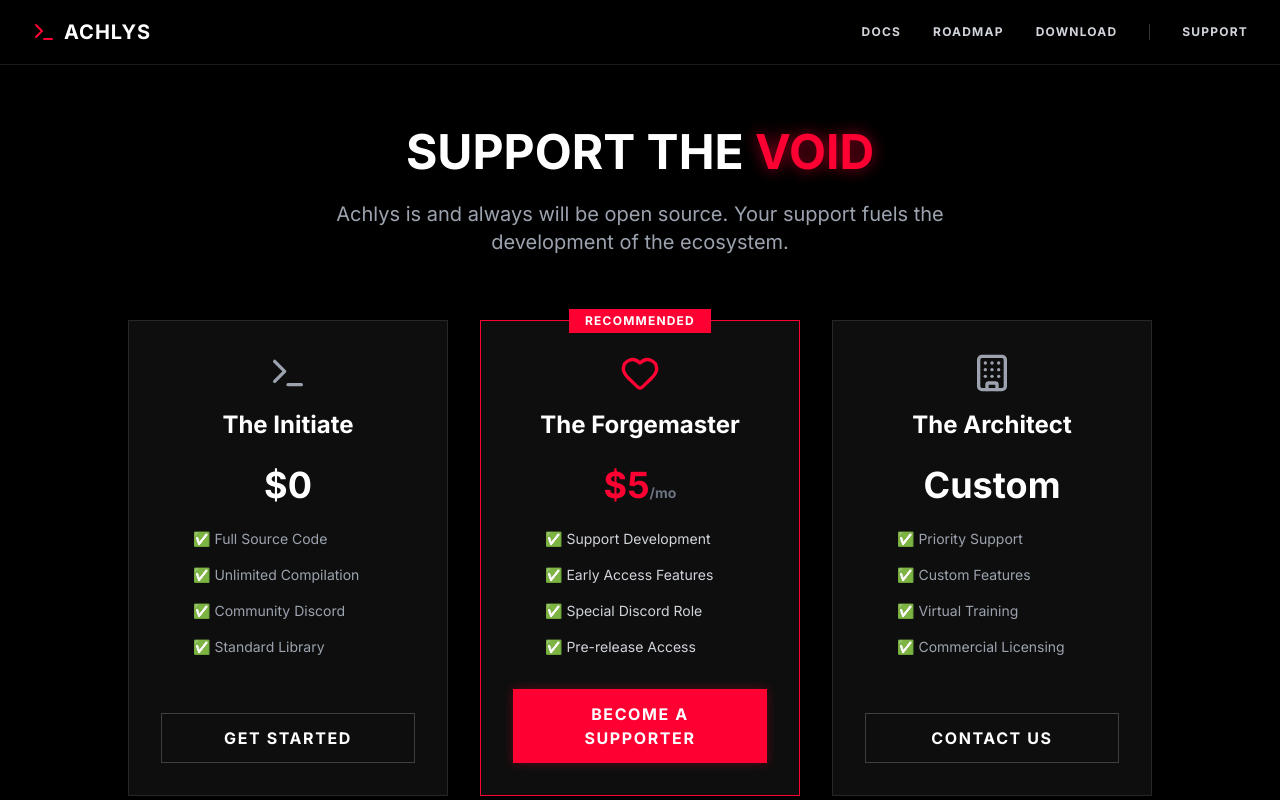
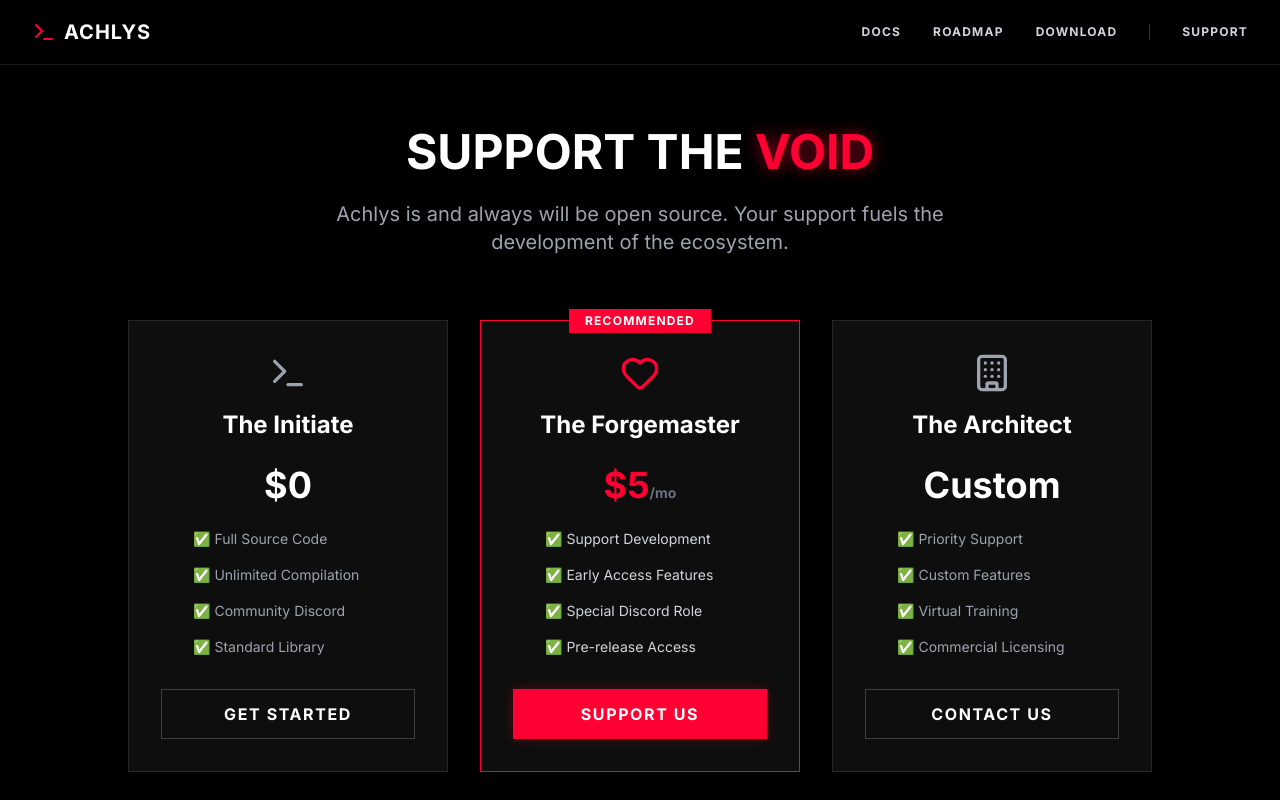
Before and after one commit to Variosity/achlys-web-deployment, a Next.js app: page /pricing in a window 1280 px wide. Shown: the top 800 px of the page. Built offline with nearby package versions, Linux system fonts and the light colour scheme.

Commit message:
Update page.tsx

```diff
--- a/src/app/pricing/page.tsx
+++ b/src/app/pricing/page.tsx
@@ -52,7 +52,7 @@ export default function Pricing() {
             rel="noopener noreferrer"
             className="btn-primary w-full mt-auto flex items-center justify-center gap-2"
           >
-           Become a Supporter
+           Support Us
           </a>
         </motion.div>
 
```
